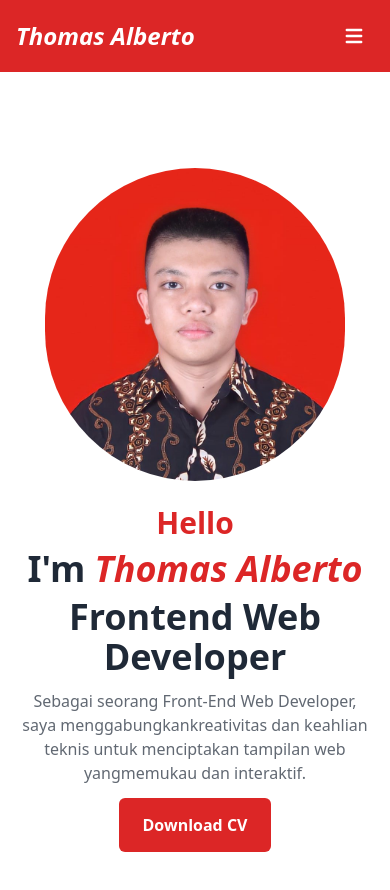
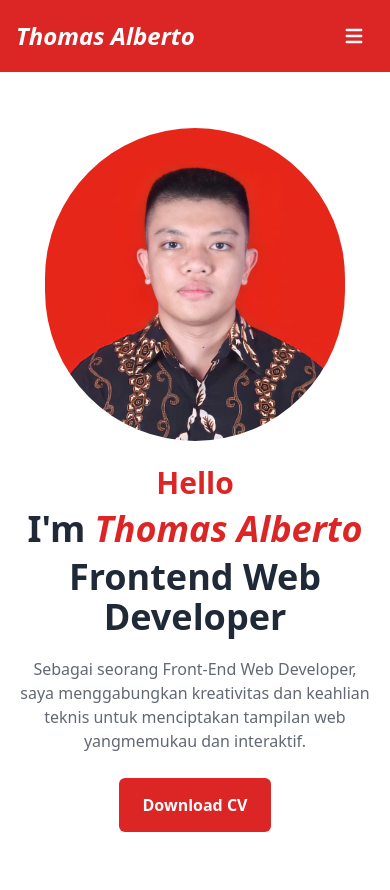
Before and after one commit to ThomasAlberto21/my-portfolio, a Next.js app: page / in a window 390 px wide. Shown: the top 890 px of the page. Built offline with nearby package versions, Linux system fonts and the light colour scheme.

Commit message:
Hero Section Selesai

```diff
--- a/components/Hero/Hero.tsx
+++ b/components/Hero/Hero.tsx
@@ -5,7 +5,7 @@ import Image from "next/image";
 
 export default function Hero() {
   return (
-    <main className="bg-white mt-20">
+    <main className="bg-white lg:mt-20 mt-10">
       {/* Mobile & Tablet */}
       <div className="flex lg:flex-row flex-col items-center justify-center max-w-screen-xl p-4 mx-auto lg:hidden ">
         <div className="right mb-6">
@@ -23,10 +23,10 @@ export default function Hero() {
             I&#39;m <span className="text-red-600 italic">Thomas Alberto</span>
           </h1>
           <h1 className="text-4xl">Frontend Web Developer</h1>
-          <p className="font-medium opacity-70 mt-3 mb-7 lg:px-0 px-0 md:px-28">
+          <p className="font-medium opacity-70 mt-5 mb-10 lg:px-0 px-0 md:px-28">
             Sebagai seorang Front-End Web Developer, saya menggabungkan
-            <br className="lg:block hidden" />
-            kreativitas dan keahlian teknis untuk menciptakan tampilan web yang
+            <br className="lg:block hidden" /> kreativitas dan keahlian teknis
+            untuk menciptakan tampilan web yang
             <br className="lg:block hidden" />
             memukau dan interaktif.
           </p>
@@ -48,7 +48,7 @@ export default function Hero() {
             I&#39;m <span className="text-red-600 italic">Thomas Alberto</span>
           </h1>
           <h1 className="text-4xl">Frontend Web Developer</h1>
-          <p className="font-medium opacity-70 mt-3 mb-7 lg:px-0 px-0 md:px-28">
+          <p className="font-medium opacity-70 mt-3 mb-10 lg:px-0 px-0 md:px-28">
             Sebagai seorang Front-End Web Developer, saya menggabungkan
             <br className="lg:block hidden" />
             kreativitas dan keahlian teknis untuk menciptakan tampilan web yang
--- a/pages/_app.tsx
+++ b/pages/_app.tsx
@@ -1,13 +1,13 @@
 import { AppProps } from "next/app";
 import "../styles/globals.css";
 import Nav from "@/components/Navbar/Nav";
-import Hero from "@/components/Hero/Hero";
+
 
 const App = ({ Component, pageProps }: AppProps) => {
   return (
     <>
       <Nav />
-      <Hero />
+
       <Component {...pageProps} />
     </>
   );
--- a/pages/index.tsx
+++ b/pages/index.tsx
@@ -1,8 +1,6 @@
 import { NextPage } from "next";
 import Head from "next/head";
-
-
-
+import Hero from "@/components/Hero/Hero";
 
 const Index: NextPage = () => {
   return (
@@ -11,6 +9,7 @@ const Index: NextPage = () => {
         <title>my-portfolio</title>
         <meta name="description" content="Generated by Create Next Stack." />
       </Head>
+      <Hero />
     </>
   );
 };
```
